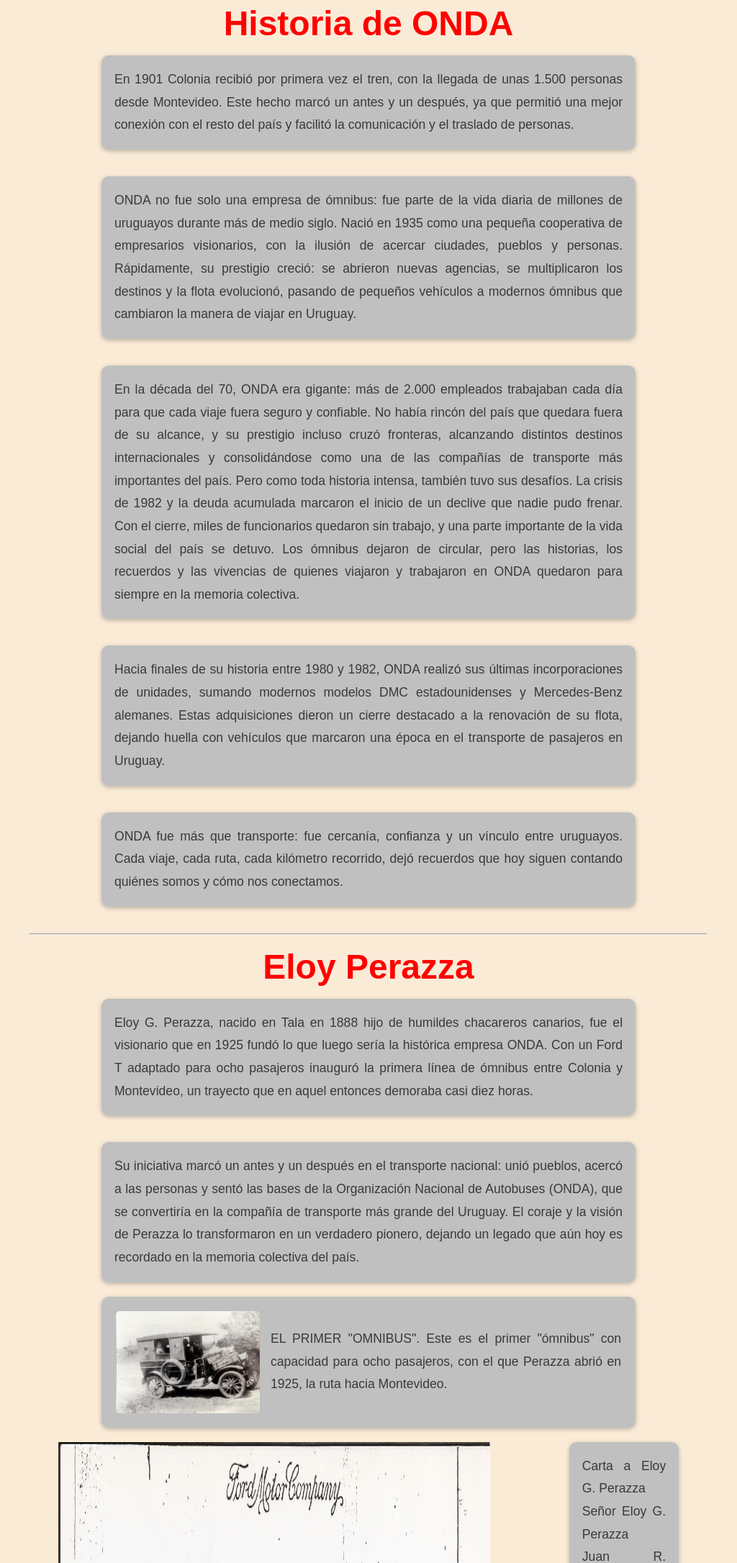
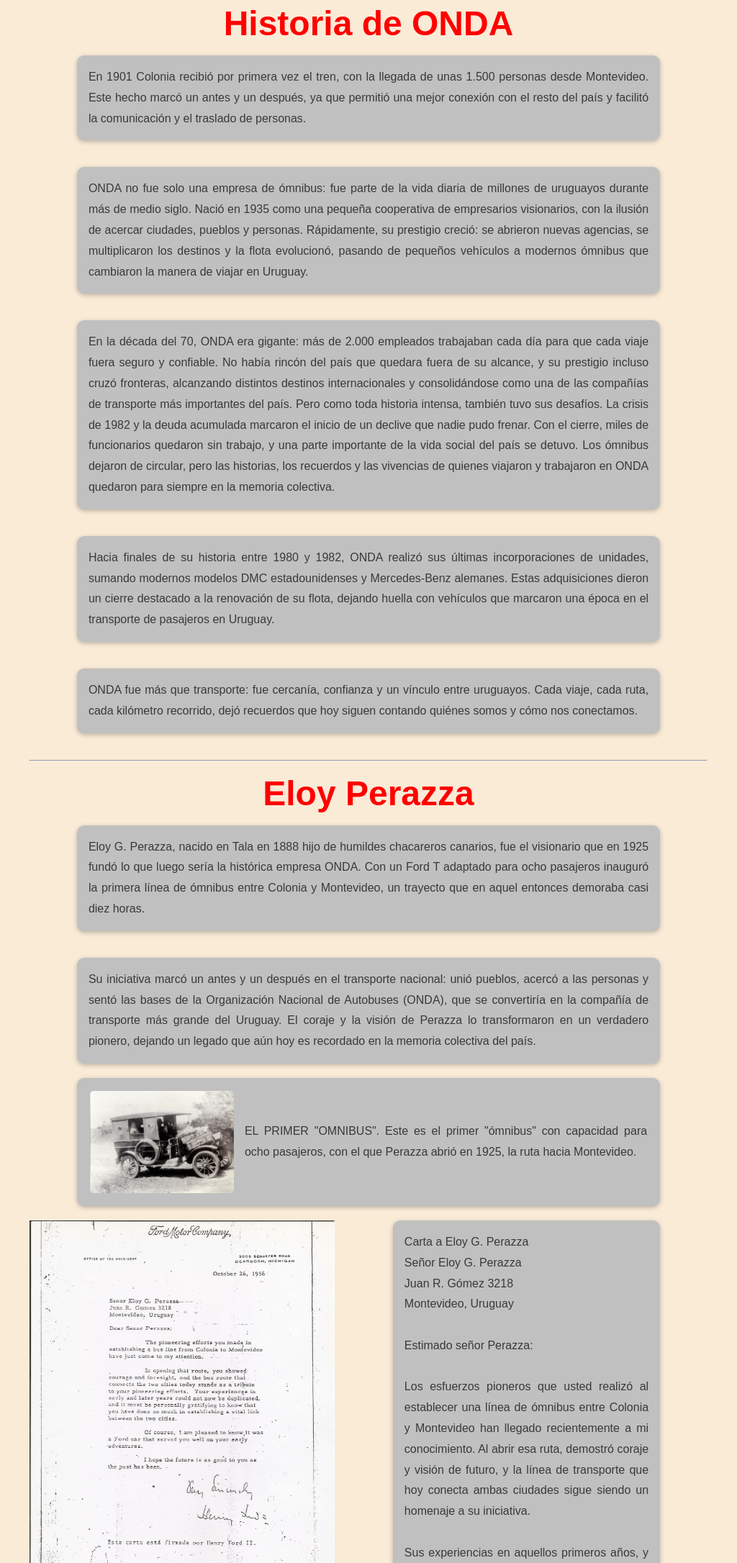
Before and after one commit to atososa12/Proyecto-onda, a PHP site: page /historia.html in a window 1024 px wide. Shown: the part 75-2247 px from the top of the page at 72% size. Run offline with PHP 8.4, Linux system fonts and the light colour scheme.

Commit message:
Update historia.css

```diff
--- a/onda html/img/css/historia.css
+++ b/onda html/img/css/historia.css
@@ -52,23 +52,47 @@
   border-radius: 5px;
 }
 
-/* === MEDIA QUERY PARA HISTORIA === */
+/* === MEDIA QUERY PARA HISTORIA CON FOTO + TEXTO === */
 @media (max-width: 768px) {
-  #historia p {
-    margin-left: 5%;    /* márgenes laterales proporcionales */
-    margin-right: 5%;
-    padding: 10px;      /* padding más chico */
-    font-size: 0.9rem;  /* texto más pequeño */
-  }
-
   .carta {
-    flex-direction: column;  /* las imágenes una debajo de la otra */
+    flex-direction: column;  /* imagen arriba, texto abajo */
     gap: 10px;
     align-items: center;
   }
 
   .carta img {
-    width: 90%;       /* ancho proporcional */
-    margin-left: 0;   /* eliminar margen fijo */
+    width: 90%;       /* ancho proporcional al contenedor */
+    height: auto;     /* mantiene proporción */
+    margin-left: 0;   /* elimina margen fijo */
+  }
+
+  #historia p {
+    margin-left: 5%;    /* márgenes laterales proporcionales */
+    margin-right: 5%;
+    padding: 10px;      /* padding más pequeño */
+    font-size: 0.9rem;  /* texto más pequeño */
+    text-align: justify;
   }
 }
+
+/* Tablets entre 769px y 1024px */
+@media (min-width: 769px) and (max-width: 1024px) {
+  .carta {
+    flex-direction: row; /* imagen al lado del texto */
+    gap: 15px;
+    align-items: flex-start;
+  }
+
+  .carta img {
+    width: 45%;        /* ocupa menos espacio que el texto */
+    height: auto;
+    margin-left: 0;
+  }
+
+  #historia p {
+    margin-left: 7%;
+    margin-right: 7%;
+    font-size: 1rem;
+    padding: 1rem;
+  }
+}
```
